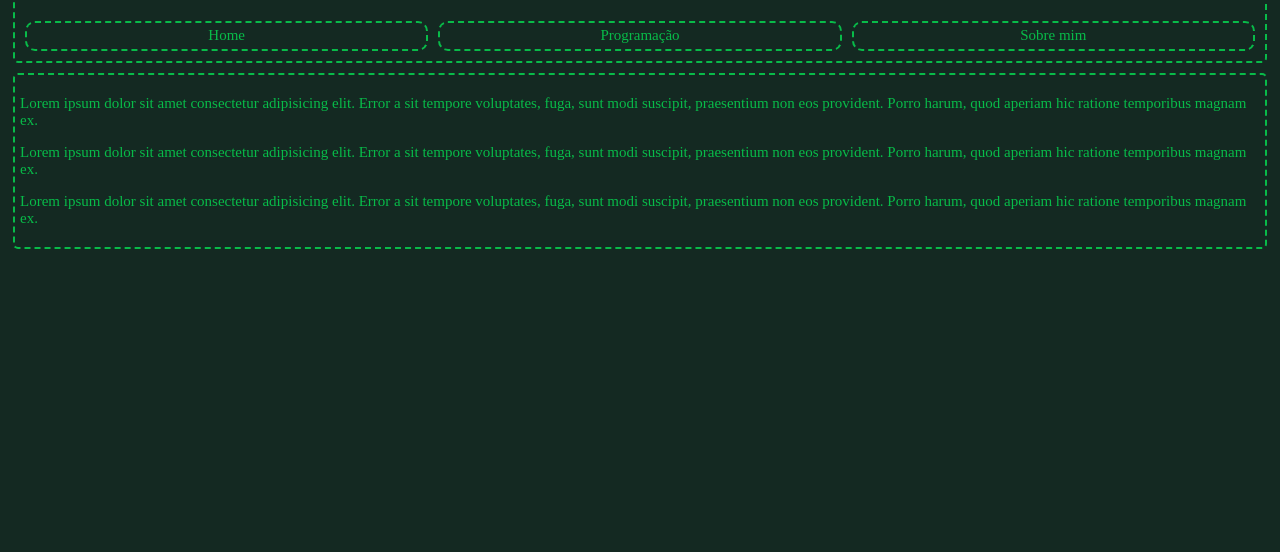
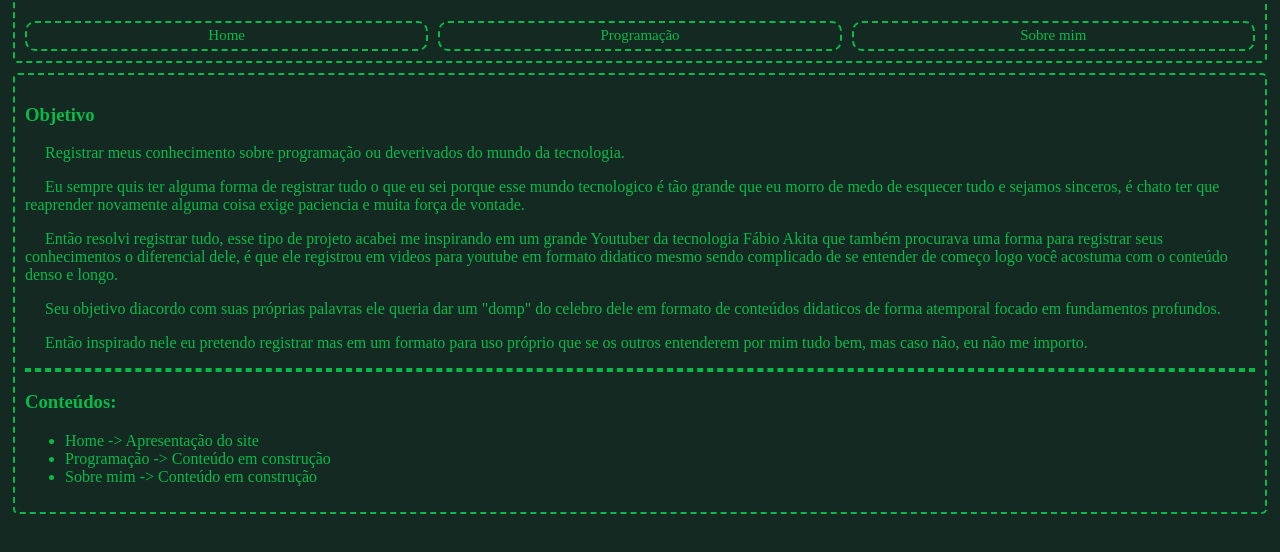
Before and after one commit to Victor-Alex-Moreira-Gouveia/Caderno, a plain HTML site: page index.html in a window 1280 px wide. Shown: the part 84-636 px from the top of the page. Drawn offline with Linux system fonts and the light colour scheme; a web font is replaced by a local one.

Commit message:
Novo conteúdo para a homepage, closes #2

```diff
--- a/index.html
+++ b/index.html
@@ -9,6 +9,7 @@
 </head>
 <body>
     <div id="container">
+
         <div id="cabeca">
             <h1 style="text-align: center;">Caderno <abbr title="Victor Alex Moreira Gouveia">VAMG</abbr></h1>
             <div id="menu">
@@ -17,16 +18,36 @@
                 <button class="BTN-Menu text" id="BTN-Menu-SobreMim">Sobre mim</button>
             </div>
         </div>
+
         <div id="corpo">
-            <p class="text">
-                Lorem ipsum dolor sit amet consectetur adipisicing elit. Error a sit tempore voluptates, fuga, sunt modi suscipit, praesentium non eos provident. Porro harum, quod aperiam hic ratione temporibus magnam ex.
+            <h3>Objetivo</h3>
+            <p>
+                Registrar meus conhecimento sobre programação ou deverivados do mundo da tecnologia.
             </p>
-            <p class="text">
-                Lorem ipsum dolor sit amet consectetur adipisicing elit. Error a sit tempore voluptates, fuga, sunt modi suscipit, praesentium non eos provident. Porro harum, quod aperiam hic ratione temporibus magnam ex.
+
+            <p>
+                Eu sempre quis ter alguma forma de registrar tudo o que eu sei porque esse mundo tecnologico é tão grande que eu morro de medo de esquecer tudo e sejamos sinceros, é chato ter que reaprender novamente alguma coisa exige paciencia e muita força de vontade.
             </p>
-            <p class="text">
-                Lorem ipsum dolor sit amet consectetur adipisicing elit. Error a sit tempore voluptates, fuga, sunt modi suscipit, praesentium non eos provident. Porro harum, quod aperiam hic ratione temporibus magnam ex.
+
+            <p>
+                Então resolvi registrar tudo, esse tipo de projeto acabei me inspirando em um grande Youtuber da tecnologia Fábio Akita que também procurava uma forma para registrar seus conhecimentos o diferencial dele, é que ele registrou em videos para youtube em formato didatico mesmo sendo complicado de se entender de começo logo você acostuma com o conteúdo denso e longo.
             </p>
+
+            <p>
+                Seu objetivo diacordo com suas próprias palavras ele queria dar um "domp" do celebro dele em formato de conteúdos didaticos de forma atemporal focado em fundamentos profundos.
+            </p>
+
+            <p>
+                Então inspirado nele eu pretendo registrar mas em um formato para uso próprio que se os outros entenderem por mim tudo bem, mas caso não, eu não me importo.
+            </p>
+            <hr>
+
+            <h3>Conteúdos:</h3>
+            <ul>
+                <li>Home -> Apresentação do site</li>
+                <li>Programação -> Conteúdo em construção</li>
+                <li>Sobre mim -> Conteúdo em construção</li>
+            </ul>
         </div>
     </div>
     <script src="index.js"></script>
--- a/index.js
+++ b/index.js
@@ -7,9 +7,11 @@ btn_menu_home.addEventListener('click', () => {
 });
 
 btn_menu_programacao.addEventListener('click', () => {
-    window.location.href = './Programmition/index.html';
+    // window.location.href = './Programmition/index.html';
+    alert("Site em desenvolvimento")
 });
 
 btn_menu_sobremim.addEventListener('click', () => {
-    window.location.href = './WithMe/index.html';
+    // window.location.href = './WithMe/index.html';
+    alert("Site em desenvolvimento")
 });
--- a/style.css
+++ b/style.css
@@ -16,6 +16,16 @@ body{
     font-family: DOSFont;
 }
 
+p{
+    font-size: 16px;
+    text-indent: 20px;
+}
+
+
+hr{
+    border: 2px solid #08BB49;
+    border-style: dashed;
+}
                                             /*Styles projects*/
 /*Container Pai*/
 #container{
@@ -47,7 +57,7 @@ body{
     border: 2px solid #08BB49;
 
     /*Config style default for project*/
-    padding:5px;
+    padding:10px;
 
     /*Style for body 'corpo'*/
     border-style: dashed;
```
